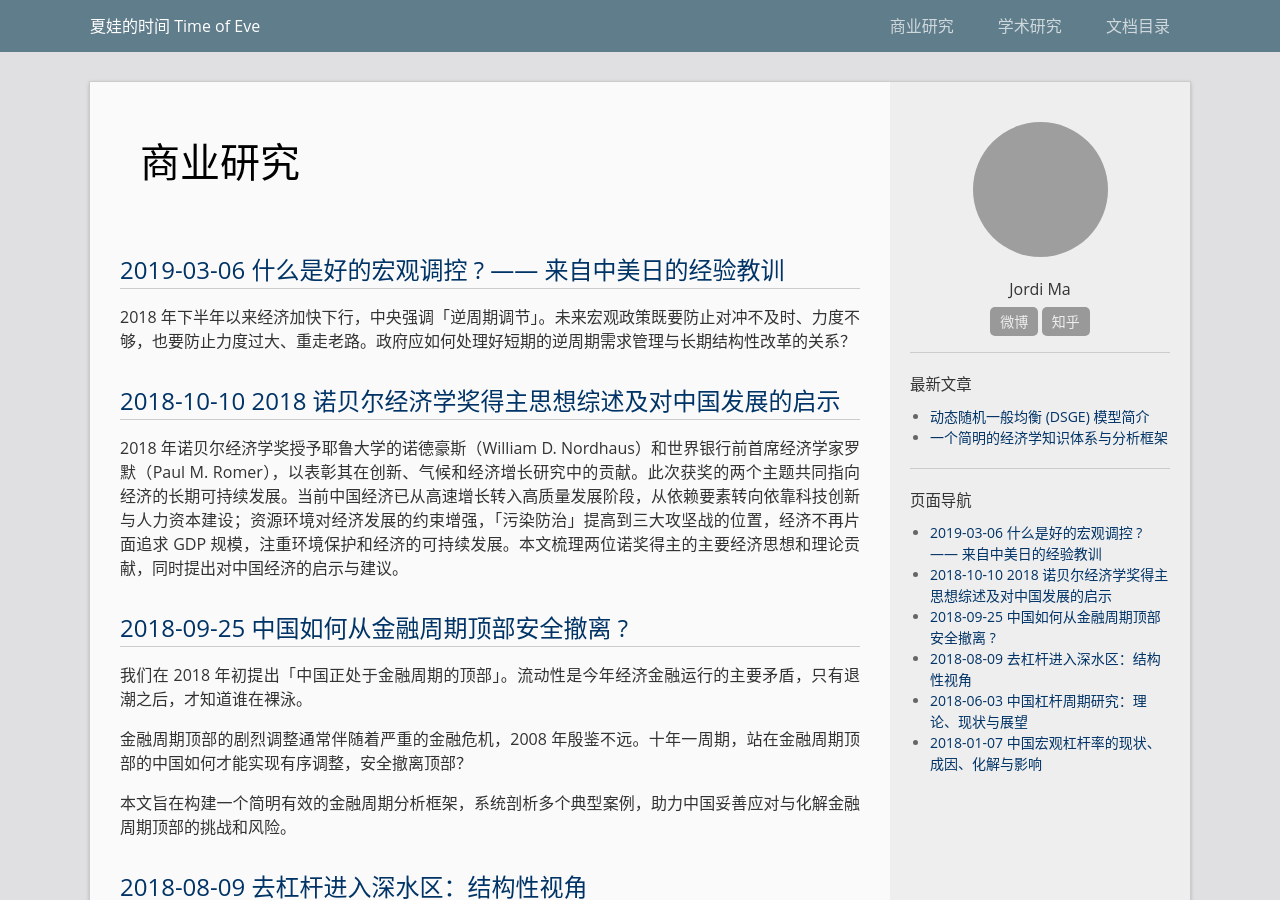
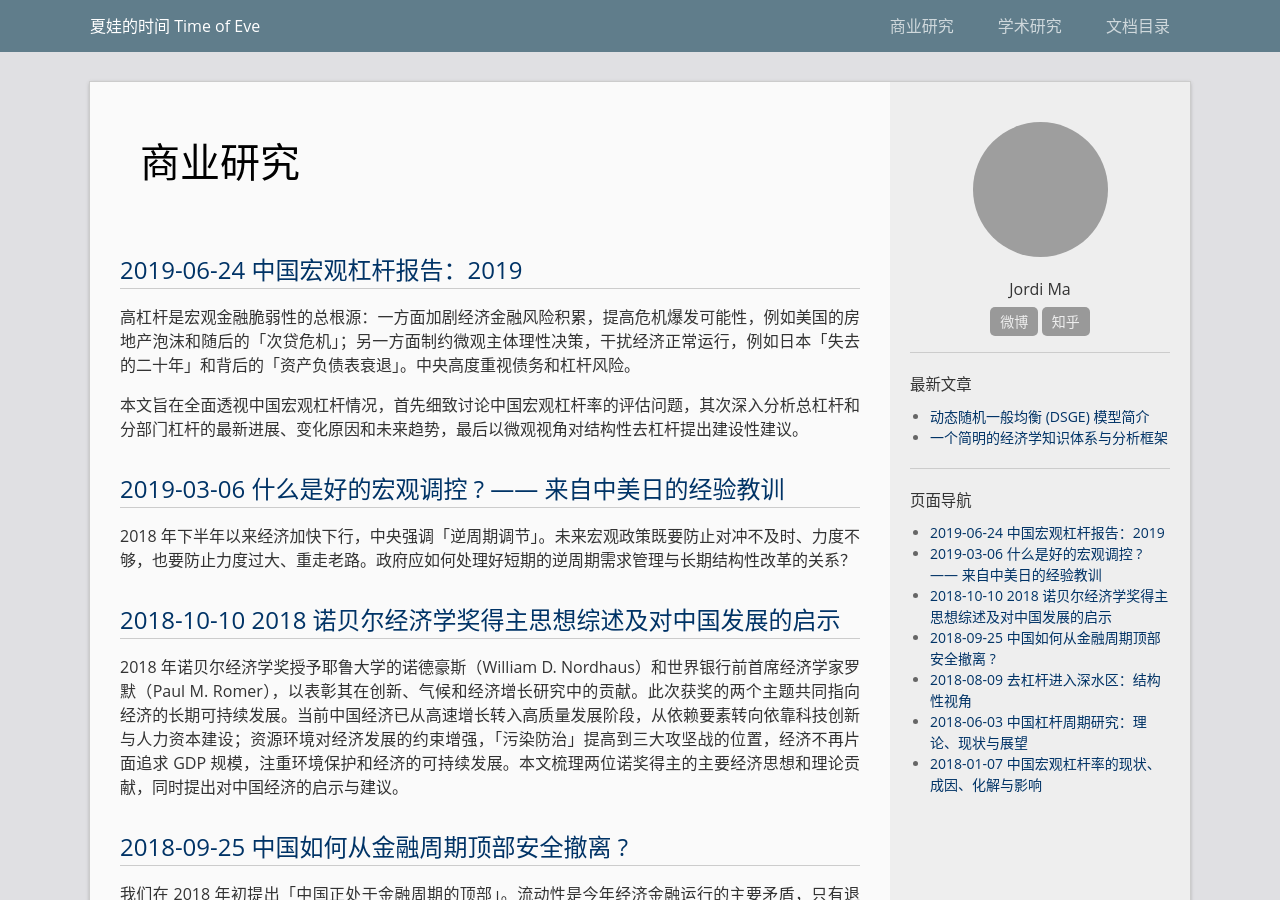
Before and after one commit to majiajin/majiajin.github.io, a Jekyll site: the page built from business.md, in a window 1280 px wide and 900 px high. Built offline with Jekyll 4.4.1, drawn with Linux system fonts in a browser that asks for light colours; grey boxes are pictures that could not be loaded.

Commit message:
Update business.md

```diff
--- a/business.md
+++ b/business.md
@@ -3,6 +3,11 @@ layout: page
 title: 商业研究
 permalink: /business/
 ---
+
+## [2019-06-24 中国宏观杠杆报告：2019](https://mp.weixin.qq.com/s/Xqp_RAz3NR-1LHaAN9aoVA)
+高杠杆是宏观金融脆弱性的总根源：一方面加剧经济金融风险积累，提高危机爆发可能性，例如美国的房地产泡沫和随后的「次贷危机」；另一方面制约微观主体理性决策，干扰经济正常运行，例如日本「失去的二十年」和背后的「资产负债表衰退」。中央高度重视债务和杠杆风险。
+
+本文旨在全面透视中国宏观杠杆情况，首先细致讨论中国宏观杠杆率的评估问题，其次深入分析总杠杆和分部门杠杆的最新进展、变化原因和未来趋势，最后以微观视角对结构性去杠杆提出建设性建议。
 
 ## [2019-03-06 什么是好的宏观调控 ? —— 来自中美日的经验教训](https://mp.weixin.qq.com/s/udPzfh_MpnzwABpqf5B_lQ)
 
```
